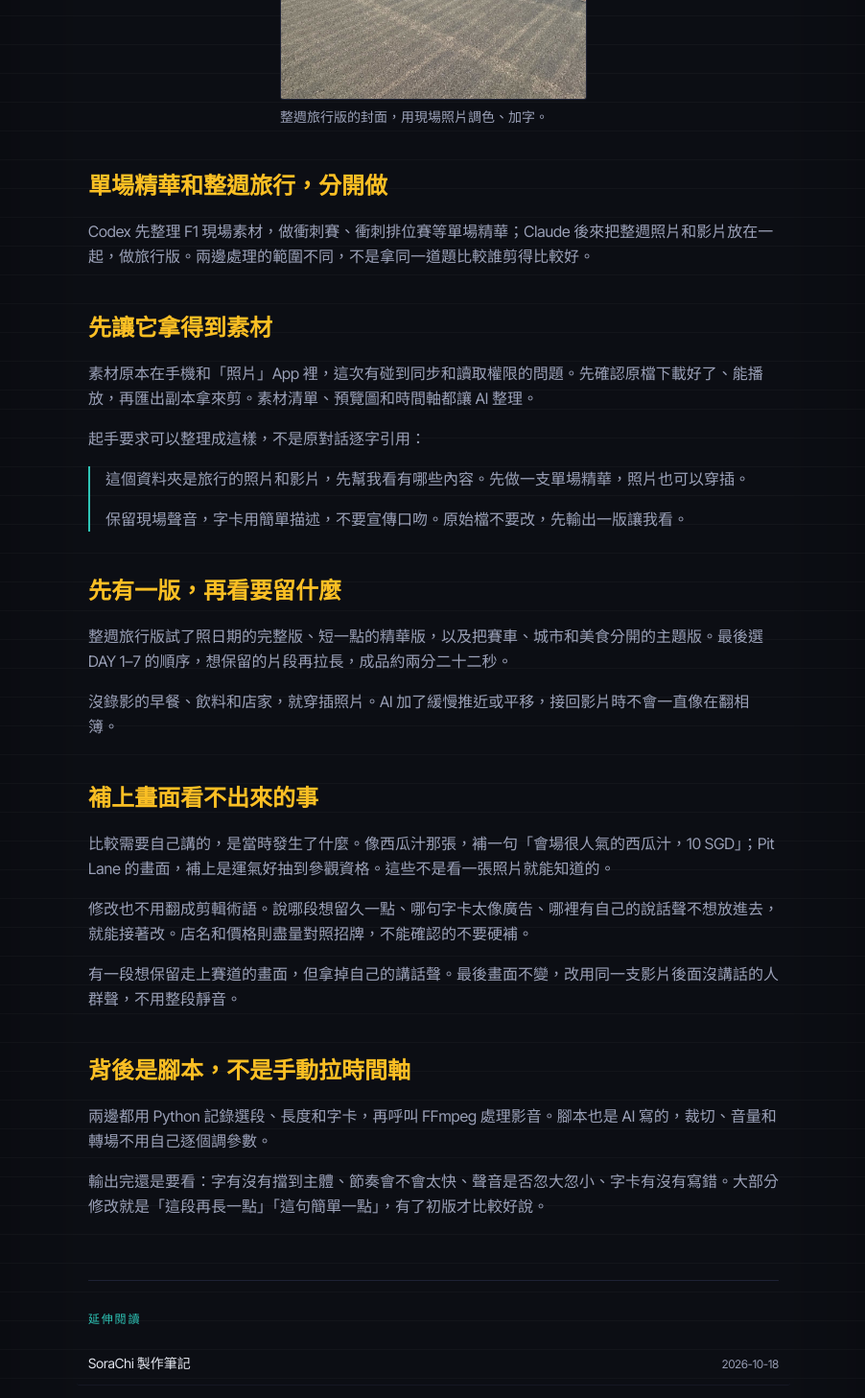
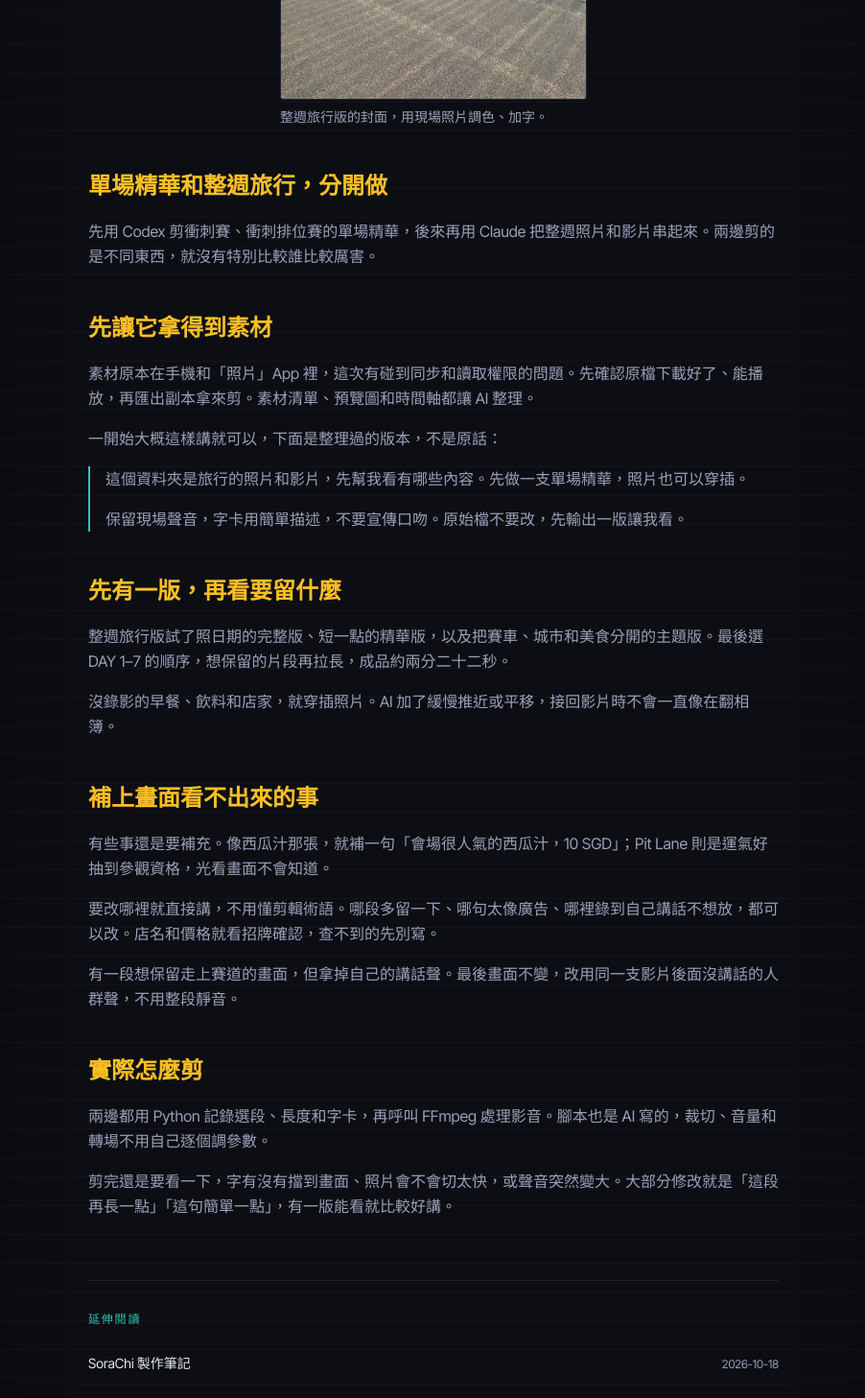
Before and after one commit to HanaYukii/hanayukii-site, a Next.js app: page /blog/ai-vlog-notes in a window 1280 px wide. Shown: the part 1193-2650 px from the top of the page at 96% size, without its empty margins (188-1090 px from the left). Built offline with nearby package versions, Linux system fonts and the light colour scheme.

Commit message:
Make AI vlog notes more conversational

```diff
--- a/src/app/blog/ai-vlog-notes/page.tsx
+++ b/src/app/blog/ai-vlog-notes/page.tsx
@@ -40,12 +40,12 @@ export default function AiVlogNotes() {
     <div className="space-y-4 leading-relaxed text-text-muted [&_p+p]:mt-4 [&_strong]:text-text">
       <FadeIn>
         <Heading id="two-edits">單場精華和整週旅行，分開做</Heading>
-        <p>Codex 先整理 F1 現場素材，做衝刺賽、衝刺排位賽等單場精華；Claude 後來把整週照片和影片放在一起，做旅行版。兩邊處理的範圍不同，不是拿同一道題比較誰剪得比較好。</p>
+        <p>先用 Codex 剪衝刺賽、衝刺排位賽的單場精華，後來再用 Claude 把整週照片和影片串起來。兩邊剪的是不同東西，就沒有特別比較誰比較厲害。</p>
       </FadeIn>
       <FadeIn>
         <Heading id="materials">先讓它拿得到素材</Heading>
         <p>素材原本在手機和「照片」App 裡，這次有碰到同步和讀取權限的問題。先確認原檔下載好了、能播放，再匯出副本拿來剪。素材清單、預覽圖和時間軸都讓 AI 整理。</p>
-        <p>起手要求可以整理成這樣，不是原對話逐字引用：</p>
+        <p>一開始大概這樣講就可以，下面是整理過的版本，不是原話：</p>
         <blockquote className="my-4 space-y-2 border-l-2 border-primary pl-4">
           <p>這個資料夾是旅行的照片和影片，先幫我看有哪些內容。先做一支單場精華，照片也可以穿插。</p>
           <p>保留現場聲音，字卡用簡單描述，不要宣傳口吻。原始檔不要改，先輸出一版讓我看。</p>
@@ -58,14 +58,14 @@ export default function AiVlogNotes() {
       </FadeIn>
       <FadeIn>
         <Heading id="feedback">補上畫面看不出來的事</Heading>
-        <p>比較需要自己講的，是當時發生了什麼。像西瓜汁那張，補一句「會場很人氣的西瓜汁，10 SGD」；Pit Lane 的畫面，補上是運氣好抽到參觀資格。這些不是看一張照片就能知道的。</p>
-        <p>修改也不用翻成剪輯術語。說哪段想留久一點、哪句字卡太像廣告、哪裡有自己的說話聲不想放進去，就能接著改。店名和價格則盡量對照招牌，不能確認的不要硬補。</p>
+        <p>有些事還是要補充。像西瓜汁那張，就補一句「會場很人氣的西瓜汁，10 SGD」；Pit Lane 則是運氣好抽到參觀資格，光看畫面不會知道。</p>
+        <p>要改哪裡就直接講，不用懂剪輯術語。哪段多留一下、哪句太像廣告、哪裡錄到自己講話不想放，都可以改。店名和價格就看招牌確認，查不到的先別寫。</p>
         <p>有一段想保留走上賽道的畫面，但拿掉自己的講話聲。最後畫面不變，改用同一支影片後面沒講話的人群聲，不用整段靜音。</p>
       </FadeIn>
       <FadeIn>
-        <Heading id="implementation">背後是腳本，不是手動拉時間軸</Heading>
+        <Heading id="implementation">實際怎麼剪</Heading>
         <p>兩邊都用 Python 記錄選段、長度和字卡，再呼叫 FFmpeg 處理影音。腳本也是 AI 寫的，裁切、音量和轉場不用自己逐個調參數。</p>
-        <p>輸出完還是要看：字有沒有擋到主體、節奏會不會太快、聲音是否忽大忽小、字卡有沒有寫錯。大部分修改就是「這段再長一點」「這句簡單一點」，有了初版才比較好說。</p>
+        <p>剪完還是要看一下，字有沒有擋到畫面、照片會不會切太快，或聲音突然變大。大部分修改就是「這段再長一點」「這句簡單一點」，有一版能看就比較好講。</p>
       </FadeIn>
     </div>
     <RelatedPosts href={href} />
```
